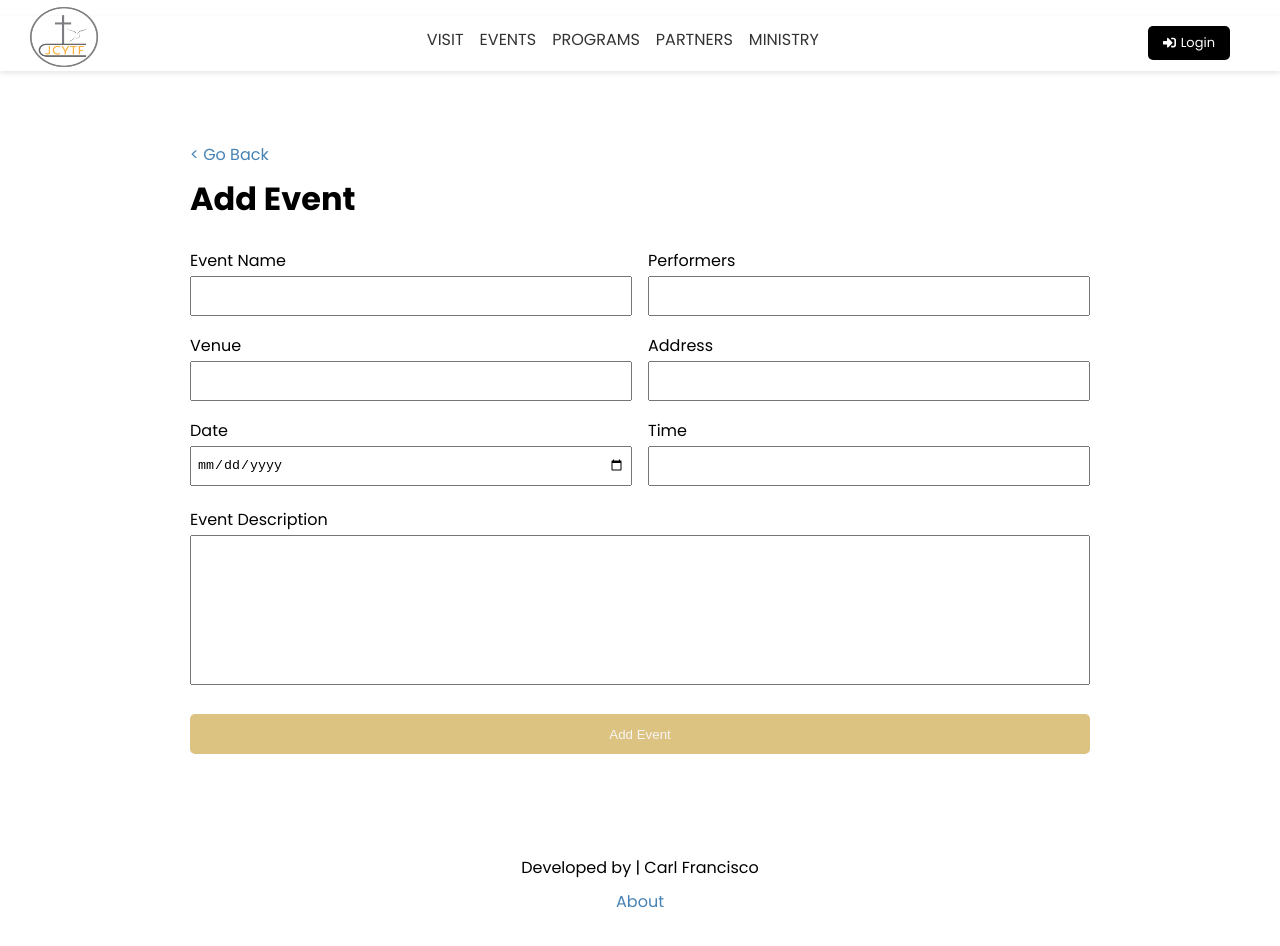
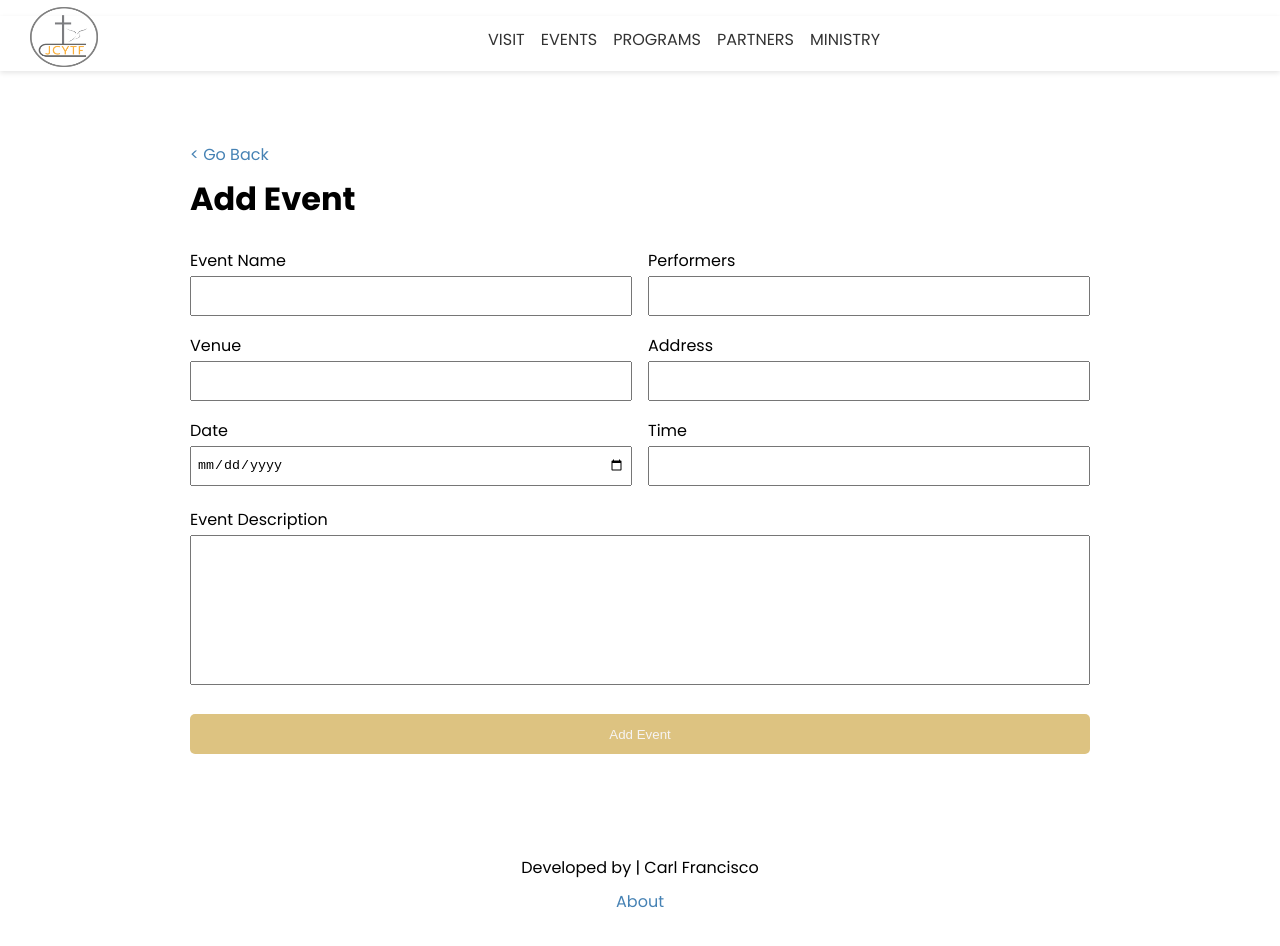
Before and after one commit to CodeChd/jcytf-community-church, a Next.js app: page /add in a window 1280 px wide. Shown: the top 946 px of the page. Built offline with nearby package versions, Linux system fonts and the light colour scheme; no server answers; a web font is replaced by a local one.

Commit message:
Secure Login Route

```diff
--- a/components/Header.jsx
+++ b/components/Header.jsx
@@ -62,7 +62,7 @@ const Header = () => {
                     </ul>
                 </nav>
                 <div className={styles.btnNav}>
-                    {user ? (< >
+                    {user && (< >
 
 
                         <li>
@@ -78,13 +78,7 @@ const Header = () => {
                             </button>
                         </li>
                     </>
-                    ) : (
-                        <li>
-                            <Link href='/account/login'>
-                                <p className="btn-secondary btn-icon"><FaSignInAlt /> Login</p>
-                            </Link>
-                        </li>
-                    )}
+                    ) }
                 </div>
 
                 <div className={styles.navIcon} onClick={handleIcon}>
--- a/styles/DashEvent.module.css
+++ b/styles/DashEvent.module.css
@@ -3,7 +3,7 @@
     padding: 10px;
     border-radius: 5px;
     border:  1px #ddd solid;
-    background-color: rgb(255, 245, 241);
+    background-color: rgb(255, 255, 255);
     display: flex;
     align-items: center;
     justify-content: flex-start;
```
Also changed, not shown: components/Layout.jsx (line endings or trailing spaces), pages/account/enter.jsx (renamed from pages/account/login.jsx).
